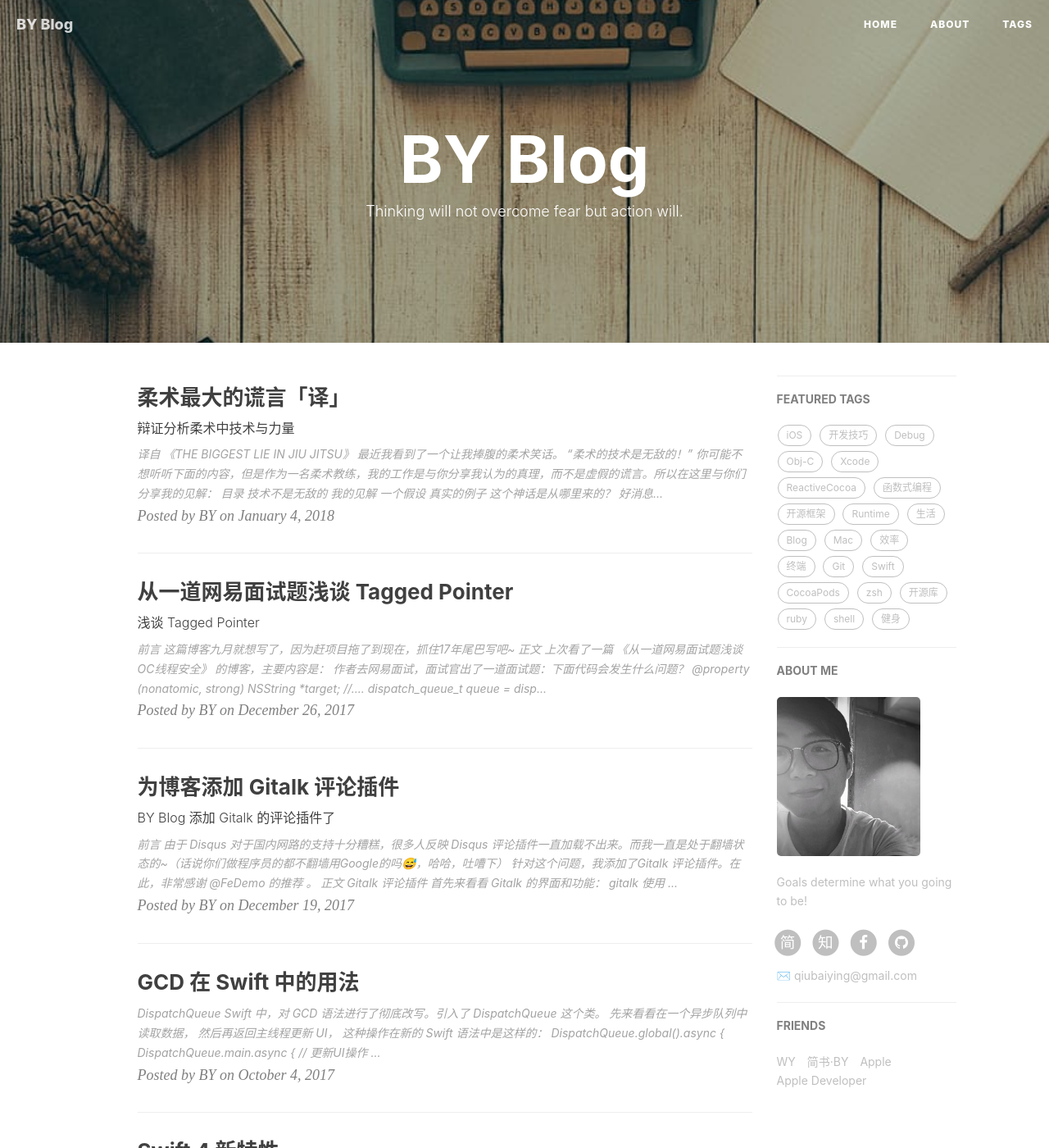
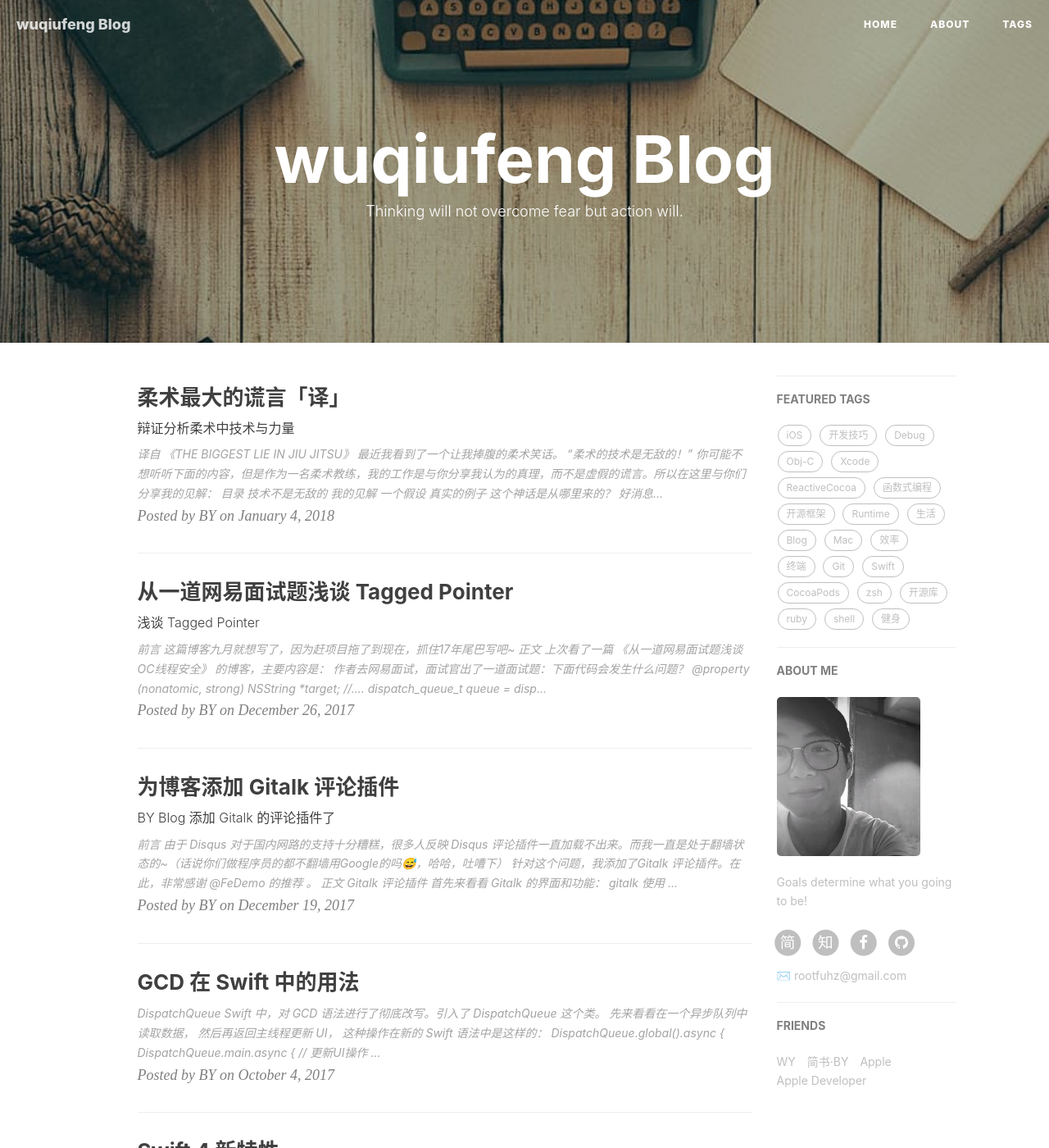
Before and after one commit to wuqiufeng/wuqiufeng.github.io, a Jekyll site: the page built from index.html, in a window 1280 px wide and 1400 px high. Shown: the whole window at 82% size. Built offline with Jekyll 4.4.1, drawn with Linux system fonts in a browser that asks for light colours; nearby versions of some CDN libraries; the list of posts is cut into pages by our own code; comment, search, counter and statistics services are not loaded; some of the changed text lies outside the part shown.

Commit message:
Update _config.yml

```diff
--- a/_config.yml
+++ b/_config.yml
@@ -1,8 +1,8 @@
 # Site settings
-title: BY Blog
-SEOTitle: 柏荧的博客 | BY Blog
+title: wuqiufeng Blog
+SEOTitle: 舞秋风的博客 | wuqiufeng Blog
 header-img: img/post-bg-desk.jpg
-email: qiubaiying@gmail.com
+email: rootfuhz@gmail.com
 description: "Every failure is leading towards success."
 keyword: "BY, BY Blog, 柏荧的博客, qiubaiying, 邱柏荧, iOS, Apple, iPhone"
 url: "http://qiubaiying.github.io"          # your host, for absolute URL
```
